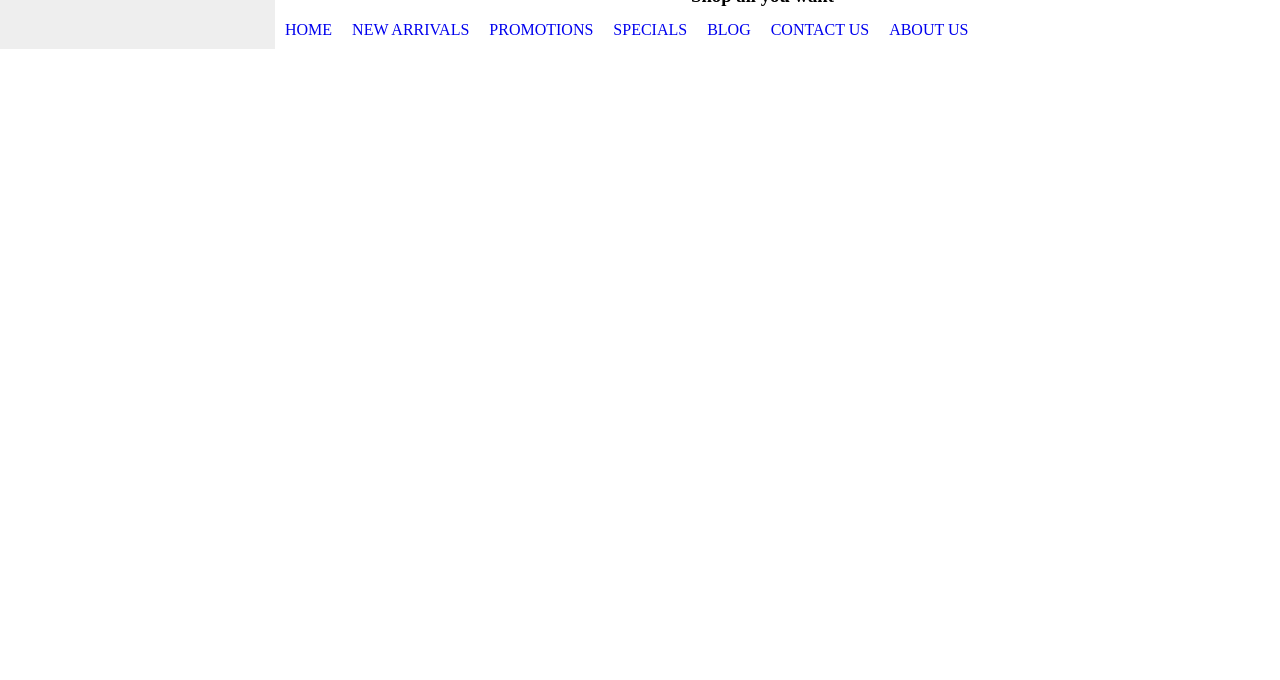
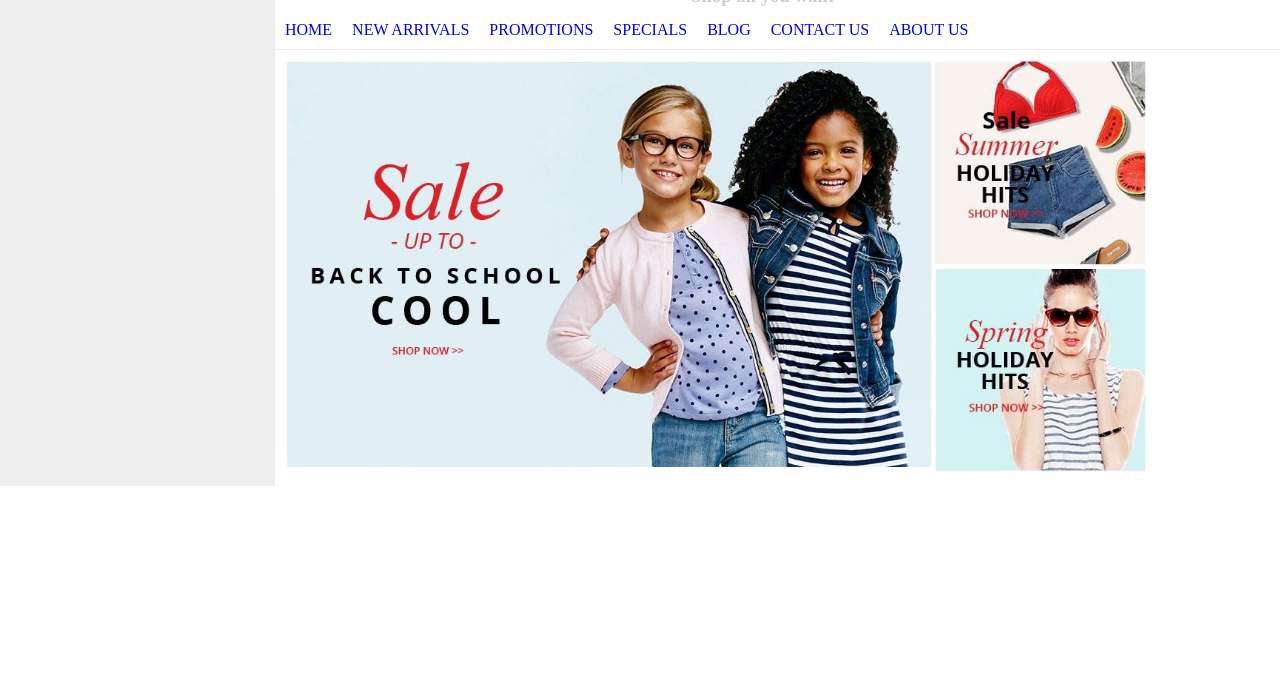
Before and after one commit to vuductuan2001/giao-dien-web, a plain HTML site: page index.html in a window 1280 px wide. Shown: the part 120-800 px from the top of the page. Drawn offline with Linux system fonts and the light colour scheme.

Commit message:
lan bon commit

```diff
--- a/css/style.css
+++ b/css/style.css
@@ -57,6 +57,12 @@
 	width: 300px;
 	text-align: right;
 }
+#shop{color: #ccc}
+.menu{
+	width: 1050px;
+	padding: 0px;
+	border-bottom: 1px solid #eee;
+}
 .menu ul li{
 	display: block;
 	padding: 10px;
@@ -66,3 +72,13 @@
 	text-decoration: none;
 }
 .clr{clear: both;}
+.anh1 img{
+	width: 650px;
+	float: left;
+}
+.anh2 img{
+	width: 211px;
+}
+.khunganhto{
+	padding: 10px;
+}
--- a/index.html
+++ b/index.html
@@ -80,7 +80,27 @@
 			<div class="clr"></div>
 		</div>
 
+		<div class="khunganhto">
+			<div class="anh1"><img src="image/anh-1.png"></div>
+			<div class="anh2"><img src="image/anh-2.png"></div>
+			<div class="anh2"><img src="image/anh-3.png"></div>
+		</div>
+		<div>
+
+		</div>
+
+
+
+
+
+
+
+
+
+
+
 </div>
+
 
 </body>
 </html>
```
